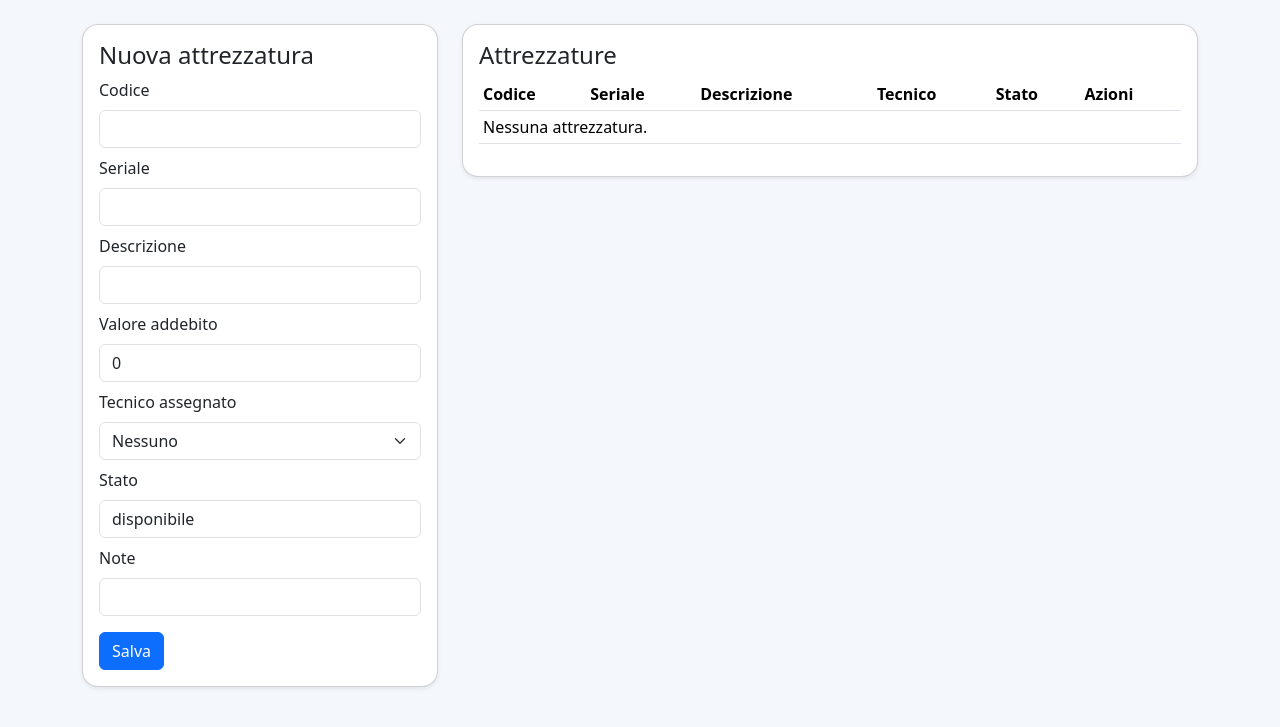
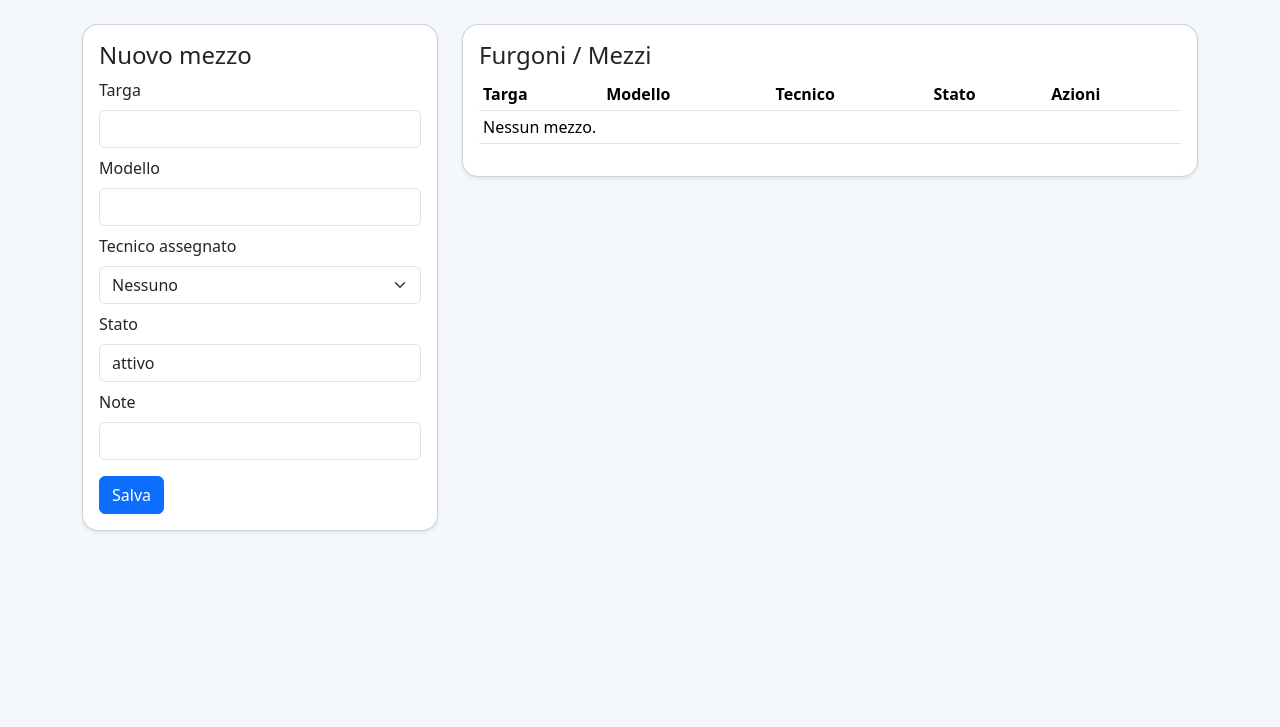
Before and after one commit to operativoei-png/evosrls, a Flask app: page /vans in a window 1280 px wide. Shown: the part 56-783 px from the top of the page. Run offline with Flask 3, Linux system fonts and the light colour scheme; a user stored in the database is signed in.

Commit message:
Update equipment form and table for vehicles

```diff
--- a/templates/vans.html
+++ b/templates/vans.html
@@ -4,21 +4,33 @@
   <div class="col-lg-4">
     <div class="card shadow-sm">
       <div class="card-body">
-        <h4>Nuova attrezzatura</h4>
+        <h4>Nuovo mezzo</h4>
         <form method="post">
-          <div class="mb-2"><label class="form-label">Codice</label><input class="form-control" name="code" required></div>
-          <div class="mb-2"><label class="form-label">Seriale</label><input class="form-control" name="serial"></div>
-          <div class="mb-2"><label class="form-label">Descrizione</label><input class="form-control" name="description" required></div>
-          <div class="mb-2"><label class="form-label">Valore addebito</label><input class="form-control" type="number" step="0.01" name="charge_value" value="0"></div>
+          <div class="mb-2">
+            <label class="form-label">Targa</label>
+            <input class="form-control" name="plate" required>
+          </div>
+          <div class="mb-2">
+            <label class="form-label">Modello</label>
+            <input class="form-control" name="model">
+          </div>
           <div class="mb-2">
             <label class="form-label">Tecnico assegnato</label>
             <select class="form-select" name="assigned_to">
               <option value="">Nessuno</option>
-              {% for t in technicians %}<option value="{{ t.id }}">{{ t.name }}</option>{% endfor %}
+              {% for t in technicians %}
+              <option value="{{ t.id }}">{{ t.name }}</option>
+              {% endfor %}
             </select>
           </div>
-          <div class="mb-2"><label class="form-label">Stato</label><input class="form-control" name="status" value="disponibile"></div>
-          <div class="mb-2"><label class="form-label">Note</label><input class="form-control" name="notes"></div>
+          <div class="mb-2">
+            <label class="form-label">Stato</label>
+            <input class="form-control" name="status" value="attivo">
+          </div>
+          <div class="mb-2">
+            <label class="form-label">Note</label>
+            <input class="form-control" name="notes">
+          </div>
           <button class="btn btn-primary mt-2">Salva</button>
         </form>
       </div>
@@ -28,23 +40,32 @@
   <div class="col-lg-8">
     <div class="card shadow-sm">
       <div class="card-body">
-        <h4>Attrezzature</h4>
+        <h4>Furgoni / Mezzi</h4>
         <div class="table-responsive">
           <table class="table table-sm">
-            <thead><tr><th>Codice</th><th>Seriale</th><th>Descrizione</th><th>Tecnico</th><th>Stato</th><th>Azioni</th></tr></thead>
+            <thead>
+              <tr>
+                <th>Targa</th>
+                <th>Modello</th>
+                <th>Tecnico</th>
+                <th>Stato</th>
+                <th>Azioni</th>
+              </tr>
+            </thead>
             <tbody>
             {% for i in items %}
               <tr>
-                <td>{{ i.code }}</td>
-                <td>{{ i.serial or '-' }}</td>
-                <td>{{ i.description }}</td>
+                <td>{{ i.plate }}</td>
+                <td>{{ i.model }}</td>
                 <td>{{ i.technician.name if i.technician else '-' }}</td>
                 <td>{{ i.status }}</td>
                 <td>
-                  <form method="post" action="{{ url_for('assign_tool', item_id=i.id) }}" class="d-flex gap-1">
+                  <form method="post" action="{{ url_for('assign_van', item_id=i.id) }}" class="d-flex gap-1">
                     <select class="form-select form-select-sm" name="technician_id">
                       <option value="">Nessuno</option>
-                      {% for t in technicians %}<option value="{{ t.id }}">{{ t.name }}</option>{% endfor %}
+                      {% for t in technicians %}
+                      <option value="{{ t.id }}" {% if i.assigned_to == t.id %}selected{% endif %}>{{ t.name }}</option>
+                      {% endfor %}
                     </select>
                     <input class="form-control form-control-sm" name="status" value="{{ i.status }}">
                     <button class="btn btn-sm btn-outline-primary">Salva</button>
@@ -52,7 +73,7 @@
                 </td>
               </tr>
             {% else %}
-              <tr><td colspan="6">Nessuna attrezzatura.</td></tr>
+              <tr><td colspan="5">Nessun mezzo.</td></tr>
             {% endfor %}
             </tbody>
           </table>
```
